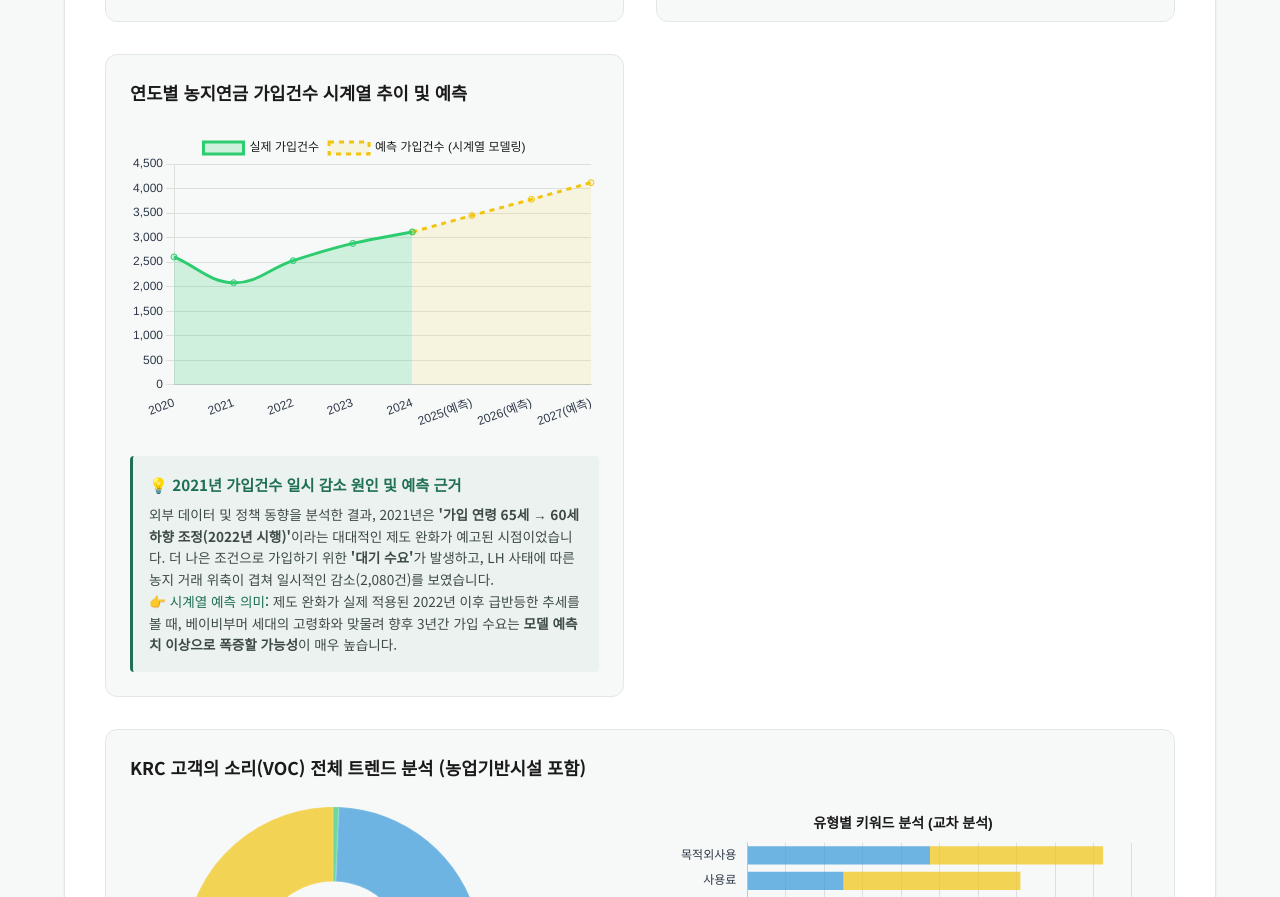
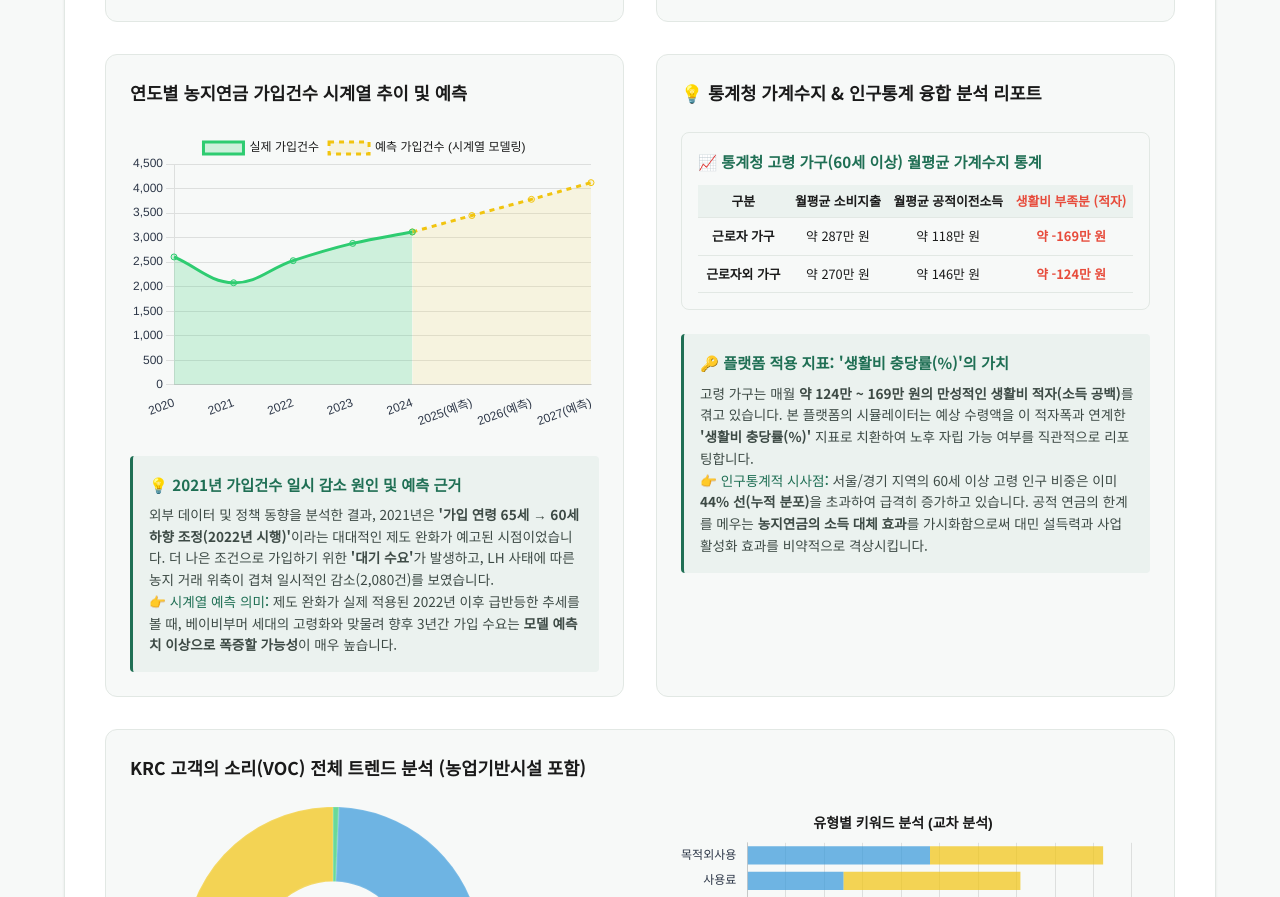
Before and after one commit to qoodh-superman/krc-ai-contest, a plain HTML site: page app_build_static/index.html in a window 1280 px wide. Shown: the part 4295-5192 px from the top of the page. Drawn offline with nearby package versions, Linux system fonts and the light colour scheme.

Commit message:
Add household budget and senior population statistics analysis card to static dashboard

```diff
--- a/app_build_static/index.html
+++ b/app_build_static/index.html
@@ -299,6 +299,49 @@
                     </div>
                 </div>
 
+                <!-- Household Budget & Population Fusion Insights Card (NEW) -->
+                <div class="chart-card">
+                    <div class="chart-header">
+                        <h3>💡 통계청 가계수지 & 인구통계 융합 분석 리포트</h3>
+                    </div>
+
+                    <div style="padding: 1rem; background: var(--color-bg); border: 1px solid var(--color-border); border-radius: 8px; margin-bottom: 1.5rem;">
+                        <h4 style="color: var(--color-primary); font-size: 0.95rem; margin-bottom: 0.75rem;">📈 통계청 고령 가구(60세 이상) 월평균 가계수지 통계</h4>
+                        <table style="width: 100%; font-size: 0.8rem; border-collapse: collapse; text-align: center;">
+                            <thead>
+                                <tr style="background: rgba(31, 111, 84, 0.05); font-weight: 600;">
+                                    <th style="padding: 6px; border-bottom: 1px solid var(--color-border);">구분</th>
+                                    <th style="padding: 6px; border-bottom: 1px solid var(--color-border);">월평균 소비지출</th>
+                                    <th style="padding: 6px; border-bottom: 1px solid var(--color-border);">월평균 공적이전소득</th>
+                                    <th style="padding: 6px; border-bottom: 1px solid var(--color-border); color: #e74c3c;">생활비 부족분 (적자)</th>
+                                </tr>
+                            </thead>
+                            <tbody>
+                                <tr>
+                                    <td style="padding: 8px; border-bottom: 1px solid var(--color-border); font-weight: 600;">근로자 가구</td>
+                                    <td style="padding: 8px; border-bottom: 1px solid var(--color-border);">약 287만 원</td>
+                                    <td style="padding: 8px; border-bottom: 1px solid var(--color-border);">약 118만 원</td>
+                                    <td style="padding: 8px; border-bottom: 1px solid var(--color-border); color: #e74c3c; font-weight: 600;">약 -169만 원</td>
+                                </tr>
+                                <tr>
+                                    <td style="padding: 8px; border-bottom: 1px solid var(--color-border); font-weight: 600;">근로자외 가구</td>
+                                    <td style="padding: 8px; border-bottom: 1px solid var(--color-border);">약 270만 원</td>
+                                    <td style="padding: 8px; border-bottom: 1px solid var(--color-border);">약 146만 원</td>
+                                    <td style="padding: 8px; border-bottom: 1px solid var(--color-border); color: #e74c3c; font-weight: 600;">약 -124만 원</td>
+                                </tr>
+                            </tbody>
+                        </table>
+                    </div>
+
+                    <div style="padding: 1rem; background: rgba(31, 111, 84, 0.05); border-left: 3px solid var(--color-primary); border-radius: 4px;">
+                        <h4 style="color: var(--color-primary); font-size: 0.95rem; margin-bottom: 0.5rem;">🔑 플랫폼 적용 지표: '생활비 충당률(%)'의 가치</h4>
+                        <p style="color: var(--color-text-secondary); font-size: 0.85rem; line-height: 1.6;">
+                            고령 가구는 매월 <strong>약 124만 ~ 169만 원의 만성적인 생활비 적자(소득 공백)</strong>를 겪고 있습니다. 본 플랫폼의 시뮬레이터는 예상 수령액을 이 적자폭과 연계한 <strong>'생활비 충당률(%)'</strong> 지표로 치환하여 노후 자립 가능 여부를 직관적으로 리포팅합니다.<br>
+                            <span style="color: var(--color-primary); font-weight: 500;">👉 인구통계적 시사점:</span> 서울/경기 지역의 60세 이상 고령 인구 비중은 이미 <strong>44% 선(누적 분포)</strong>을 초과하여 급격히 증가하고 있습니다. 공적 연금의 한계를 메우는 <strong>농지연금의 소득 대체 효과</strong>를 가시화함으로써 대민 설득력과 사업 활성화 효과를 비약적으로 격상시킵니다.
+                        </p>
+                    </div>
+                </div>
+
                 <!-- VOC Chart -->
                 <div class="chart-card full-width">
                     <div class="chart-header">
```
